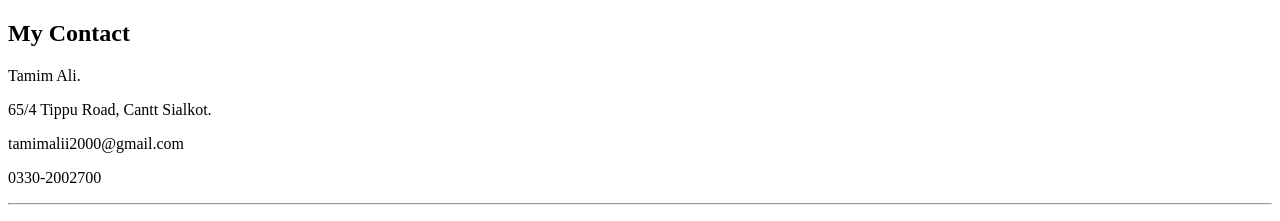
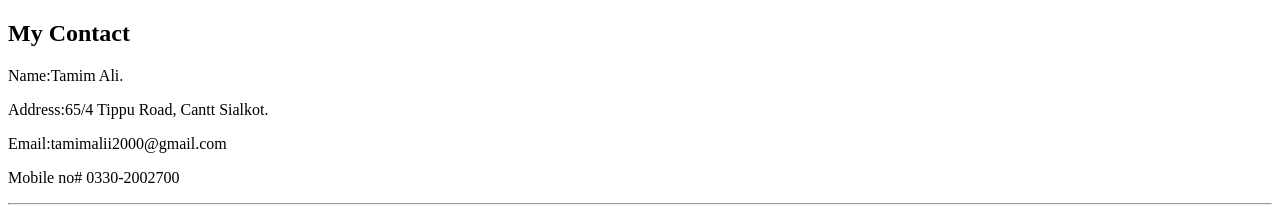
Before and after one commit to iamtamimalii/HTMLsite.github.io, a plain HTML site: page contact-me.html in a window 1280 px wide. Shown: the top 221 px of the page. Drawn offline with Linux system fonts and the light colour scheme.

Commit message:
Update contact-me.html

```diff
--- a/contact-me.html
+++ b/contact-me.html
@@ -8,10 +8,10 @@
   </head>
   <body>
     <h2>My Contact</h2>
-    <p>Tamim Ali.</p>
-    <p>65/4 Tippu Road, Cantt Sialkot.</p>
-    <p>tamimalii2000@gmail.com</p>
-    <p>0330-2002700</p>
+    <p>Name:Tamim Ali.</p>
+    <p>Address:65/4 Tippu Road, Cantt Sialkot.</p>
+    <p>Email:tamimalii2000@gmail.com</p>
+    <p>Mobile no# 0330-2002700</p>
     <hr />
     <h3>Social media</h3>
     <p>
```
